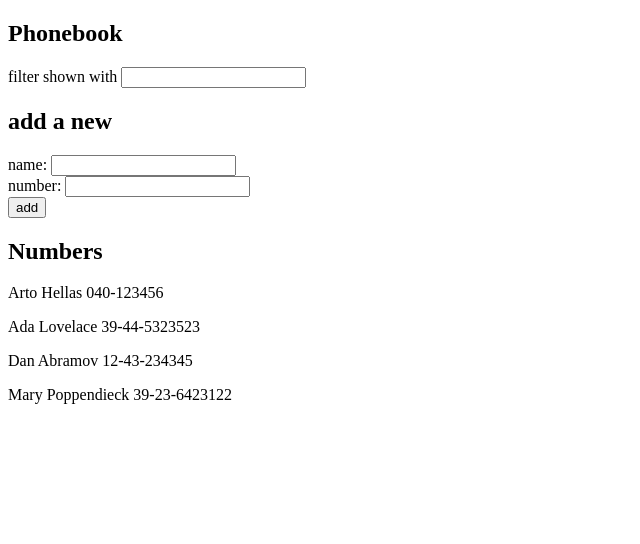
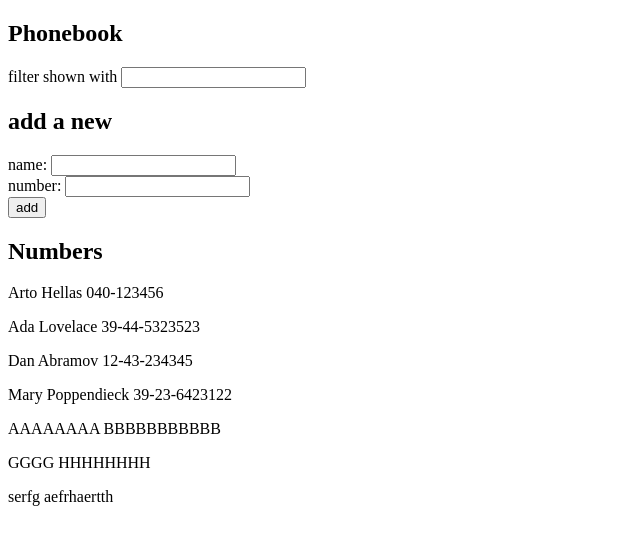
Before and after one commit to AndreDutraDCC/FullStackOpen, a React (Vite) app in the folder part2/phonebook/: page / in a window 1280 px wide. Shown: the top 544 px of the page, without its empty margins (0-640 px from the left). Built offline with nearby package versions, Linux system fonts and the light colour scheme; data requests are answered from the project's data file.

Commit message:
Exercise 2.12 completed

```diff
--- a/part2/phonebook/db.json
+++ b/part2/phonebook/db.json
@@ -1,5 +1,5 @@
 {
-    "persons":[
+  "persons": [
     {
       "name": "Arto Hellas",
       "number": "040-123456",
@@ -19,6 +19,21 @@
       "name": "Mary Poppendieck",
       "number": "39-23-6423122",
       "id": "4"
+    },
+    {
+      "id": "2fc5",
+      "name": "AAAAAAAA",
+      "number": "BBBBBBBBBBB"
+    },
+    {
+      "id": "1367",
+      "name": "GGGG",
+      "number": "HHHHHHHH"
+    },
+    {
+      "id": "ee97",
+      "name": "serfg",
+      "number": "aefrhaertth"
     }
   ]
 }
--- a/part2/phonebook/src/App.jsx
+++ b/part2/phonebook/src/App.jsx
@@ -56,7 +56,12 @@ const App = () => {
       alert(`${newNumber} is already added to phonebook`)
     }
     else{
-      setPersons(persons.concat(newPerson))
+      console.log('adding:', newPerson)
+      axios
+        .post('http://localhost:3001/persons', newPerson)
+        .then(response => {
+          setPersons(persons.concat(response.data))
+        })
     }
 
     setNewName('')
```
Lines whose indentation alone changed are shown as unchanged.
